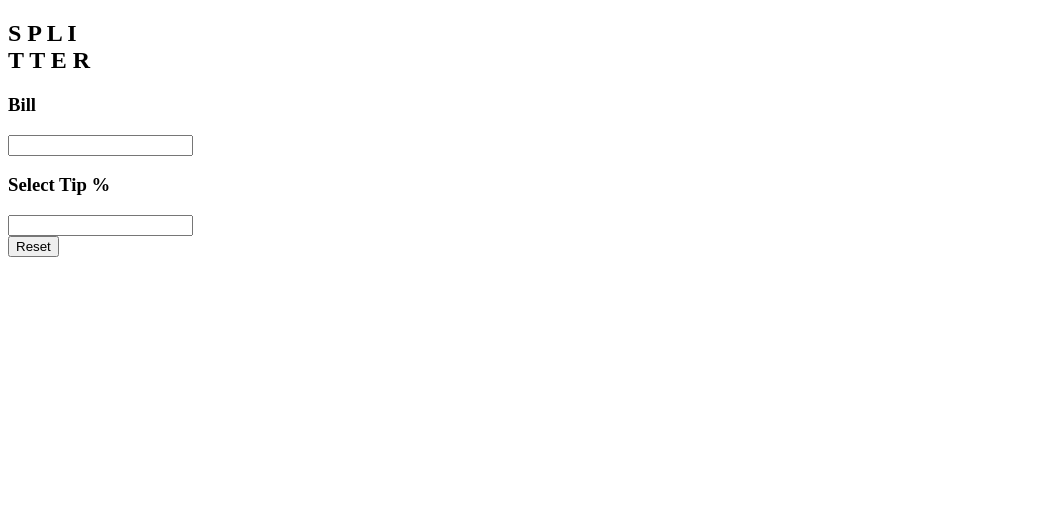
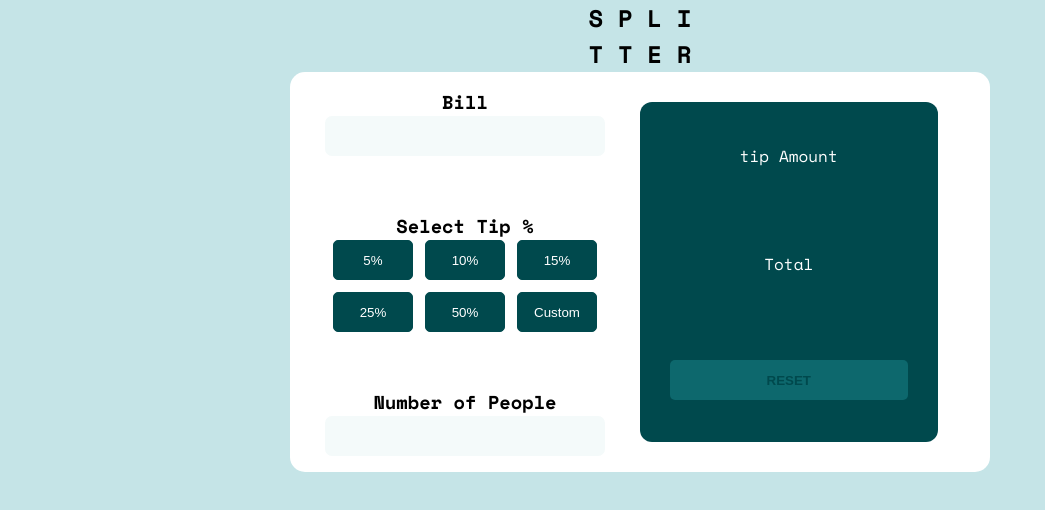
Before and after one commit to Holmanyiyos/Tip-Calculator, a website: page index.html in a window 1280 px wide. Shown: the whole page, without its empty margins (0-1045 px from the left). Drawn offline with nearby package versions, Linux system fonts and the light colour scheme.

Commit message:
fase 1 maquetación y estilo

```diff
--- /dev/null
+++ b/desktop.css
@@ -0,0 +1,112 @@
+:root{
+    /*primario*/
+
+    --Strong_cyan: hsl(172, 67%, 45%);
+
+    /*secundarios*/
+    --Very_dark_cyan: hsl(183, 100%, 15%);
+    --Dark_grayish_cyan: hsl(186, 14%, 43%);
+    --Dark_grayish_cyan: hsl(184, 14%, 56%);
+    --Light_grayish_cyan_one: hsl(185, 41%, 84%);
+    --Light_grayish_cyan_two: hsl(189, 41%, 97%);
+    --White: hsl(0, 0%, 100%);
+    --Dark_green: rgba(13,104,109,1);
+
+    /*tipografia*/
+    --font: 'Space Mono', monospace;
+}
+
+*{
+    box-sizing: border-box;
+    margin: 0;
+    padding: 0;
+}
+body{
+    background-color: var(--Light_grayish_cyan_one);
+    font-family: var(--font);
+    display: flex;
+    flex-direction: column;
+    align-items: center;
+    justify-content: center;
+}
+.container{
+    width: 700px;
+    height: 400px;
+    background-color: var(--White);
+    display: grid;
+    grid-auto-columns: 1fr 1fr;
+    grid-template-rows: 1fr 2fr 1fr;
+    grid-template-areas:
+        "BILL RESET"
+        "TIP RESET"
+        "PEOPLE RESET";
+    border-radius: 15px;
+}
+
+input{
+    width: 80%;
+    height: 40px;
+    border-radius: 7px;
+    text-align: end;
+    border: none;
+    font-weight: bold;
+    font-size: 16px;
+    color: var(--Dark_grayish_cyan);
+    background-color: var(--Light_grayish_cyan_two);
+}
+.bill{
+    grid-area: BILL;
+    display: flex;
+    flex-direction: column;
+    align-items: center;
+    justify-content: center;
+}
+.tip{
+    display: flex;
+    flex-direction: column;
+    align-items: center;
+    justify-content: center;
+}
+.tip__grid{
+    grid-area: TIP;
+    display: grid;
+    grid-template-columns: 80px 80px 80px;
+    gap: 12px;
+}
+.tip__grid button{
+    width: 80px;
+    height: 40px;
+    border-radius: 5px;
+    background-color: var(--Very_dark_cyan);
+    color: var(--White);
+    border: 1px solid var(--Very_dark_cyan);
+}
+.people{
+    grid-area: PEOPLE;
+    display: flex;
+    flex-direction: column;
+    align-items: center;
+    justify-content: center;
+}
+.result{
+    grid-area: RESET;
+    background-color: var(--Very_dark_cyan);
+    width: 85%;
+    height: 85%;
+    border-radius: 12px;
+    margin-top: 30px;
+    display: flex;
+    flex-direction: column;
+    align-items: center;
+    justify-content: space-around;
+    color: var(--White);
+}
+.result button{
+    width: 80%;
+    height: 40px;
+    color: var(--Very_dark_cyan);
+    background-color: var(--Dark_green);
+    border: none;
+    border-radius: 5px;
+    font-weight: bold;
+}
--- a/index.html
+++ b/index.html
@@ -9,6 +9,7 @@
   <link rel="preconnect" href="https://fonts.gstatic.com" crossorigin>
   <link href="https://fonts.googleapis.com/css2?family=Space+Mono:wght@400;700&display=swap" rel="stylesheet">
   <title>Frontend Mentor | Tip calculator app</title>
+  <link rel="stylesheet" href="desktop.css">
   <link rel="stylesheet" href="mobile.css"  media="(max-width:425px)">
 
   <!-- Feel free to remove these styles or customise in your own stylesheet 👍 -->
@@ -24,28 +25,29 @@
   <div class="container">
     <section class="bill">
       <h3>Bill</h3>
-      <input type="text" class="bill__input">
+      <input type="number" class="bill__input">
     </section>
     <section class="tip">
       <h3>Select Tip %</h3>
       <div class="tip__grid">
-       <!-- <button>5%</button>
+       <button>5%</button>
         <button>10%</button>
         <button>15%</button>
         <button>25%</button>
         <button>50%</button>
-        <button>Custom</button>-->
+        <button>Custom</button>
       </div>
 
 
     </section>
     <section class="people">
+      <h3>Number of People</h3>
       <input type="number" class="people__number">
     </section>
     <section class="result">
-      <div></div>
-      <div></div>
-      <button>Reset</button>
+      <div>tip Amount</div>
+      <div>Total</div>
+      <button>RESET</button>
     </section>
   </div>
 
```
